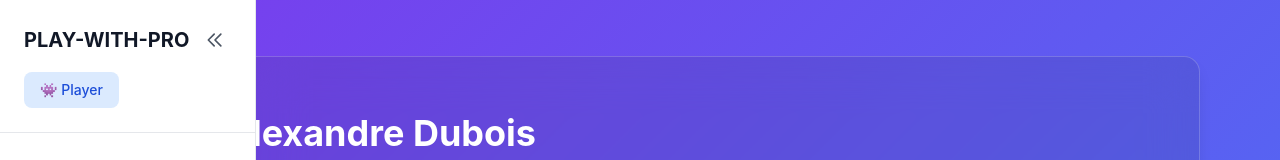
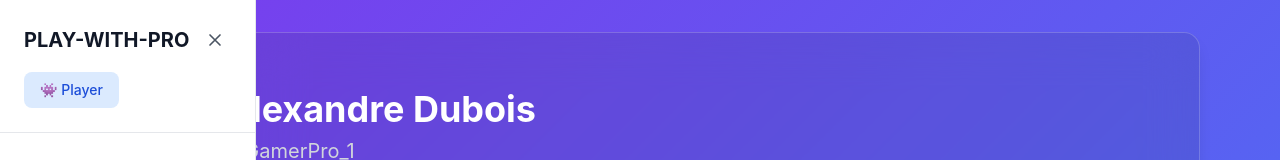
Before and after one commit to aboalsim114/playwithpro, a React (Create React App) app: page /user/1 in a window 1280 px wide. Shown: the top 160 px of the page. Built offline with nearby package versions, Linux system fonts and the light colour scheme; no server answers; sample sign-in values are in the browser's storage.

Commit message:
refactor(PrivateLayout): remove skip link for improved accessibility
- Eliminate the "Skip to main content" link from the PrivateLayout component to streamline the layout
- Update Sidebar component to modify the collapse button's SVG path for better visual representation

```diff
--- a/src/Components/PrivateLayout.jsx
+++ b/src/Components/PrivateLayout.jsx
@@ -18,7 +18,6 @@ const PrivateLayout = ({ children }) => {
   return (
     <div className="dashboard-container">
       {/* Skip to main content for accessibility */}
-      <a href="#main-content" className="skip-link">Skip to main content</a>
 
       {/* Mobile Menu Toggle */}
       <MobileMenuToggle onToggle={toggleMobileMenu} />
--- a/src/Pages/DashboardUser/components/Sidebar.jsx
+++ b/src/Pages/DashboardUser/components/Sidebar.jsx
@@ -70,7 +70,7 @@ const Sidebar = ({
                   aria-label="Collapse sidebar"
                 >
                   <svg className="w-5 h-5 text-gray-600" fill="none" stroke="currentColor" viewBox="0 0 24 24">
-                    <path strokeLinecap="round" strokeLinejoin="round" strokeWidth={2} d="M11 19l-7-7 7-7m8 14l-7-7 7-7" />
+                    <path strokeLinecap="round" strokeLinejoin="round" strokeWidth={2} d="M6 18L18 6M6 6l12 12" />
                   </svg>
                 </button>
               </>
```
